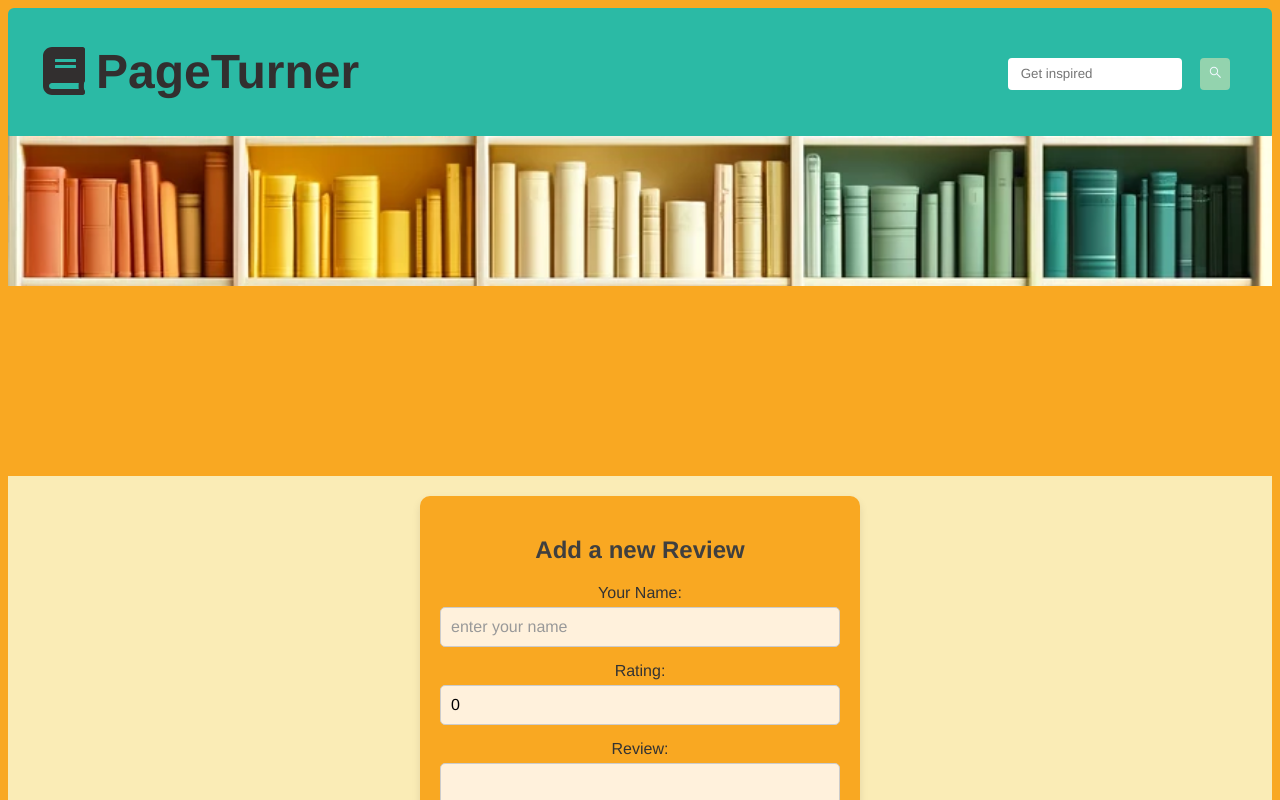
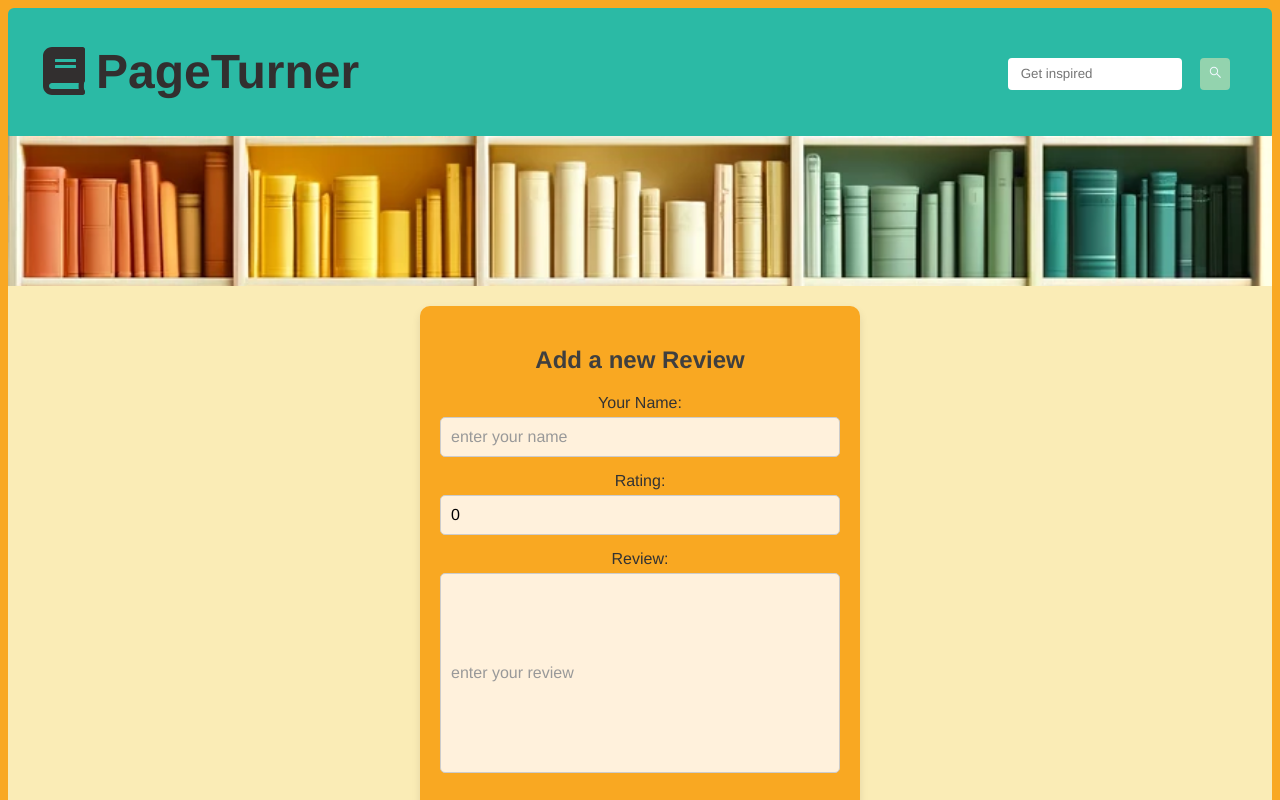
Before and after one commit to TrombettasInc/pageturner, a React (Vite) app: page /create-review/1 in a window 1280 px wide. Shown: the top 800 px of the page. Built offline with nearby package versions, Linux system fonts and the light colour scheme; no server answers.

Commit message:
fixed more styles

```diff
--- a/src/pages/CreateAReview.css
+++ b/src/pages/CreateAReview.css
@@ -6,7 +6,7 @@
     background-color: #FAECB6;
     padding: 20px;
     box-sizing: border-box;
-    margin-top: 190px;
+
 }
 
 .create-review-form {
--- a/src/pages/EditAReview.css
+++ b/src/pages/EditAReview.css
@@ -6,7 +6,6 @@
     background-color: #FAECB6 ;
     padding: 20px;
     box-sizing: border-box;
-    margin-top: 190px;
 }
 
 .edit-review-form {
```
